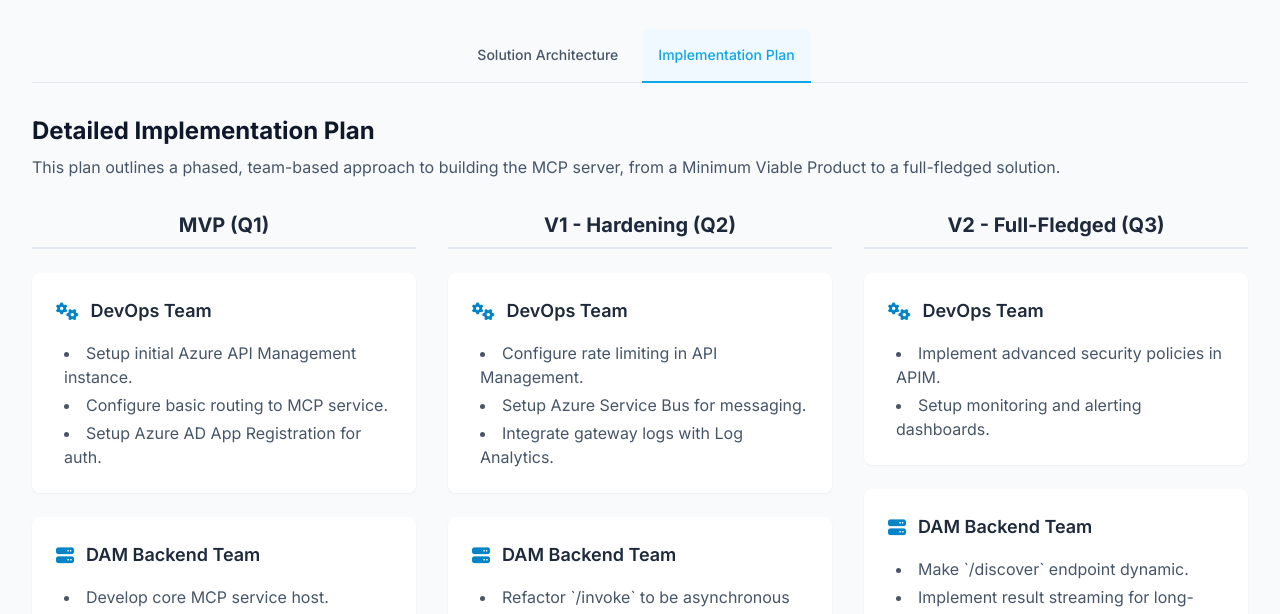
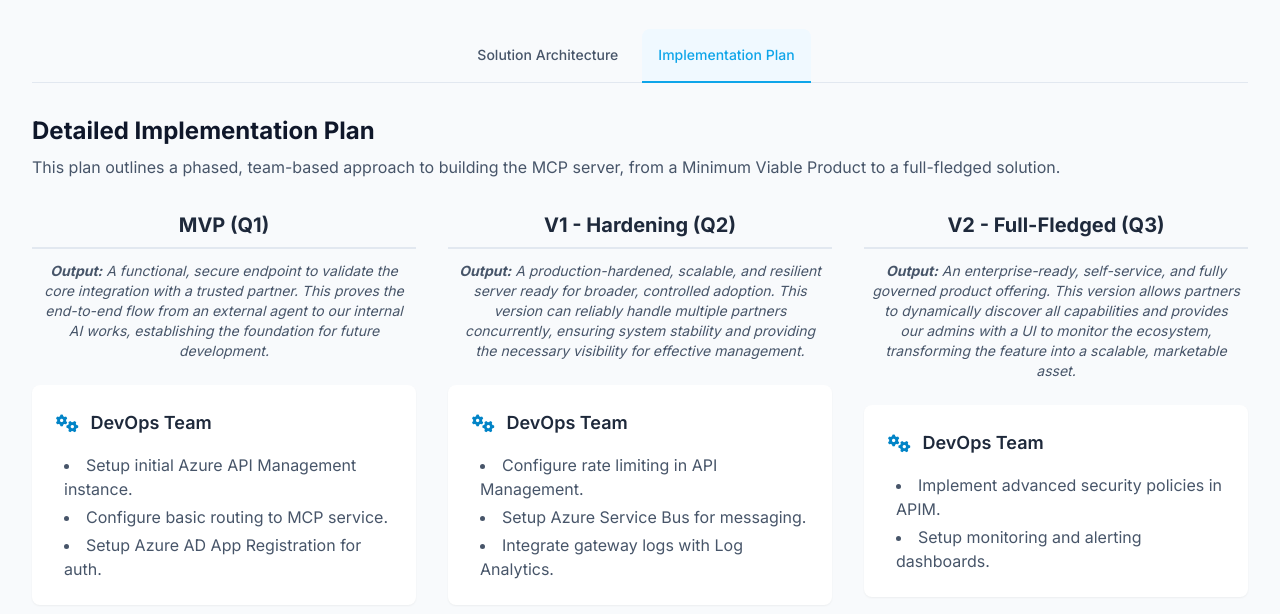
Before and after one commit to davidngo0296/research1, a plain HTML site: page index.html in a window 1280 px wide. Both pictures are taken after a click on the button "Implementation Plan". Shown: the part 111-725 px from the top of the page. Drawn offline with nearby package versions, Linux system fonts and the light colour scheme.

Commit message:
udpate content

```diff
--- a/index.html
+++ b/index.html
@@ -13,7 +13,7 @@
     <!-- Visualization & Content Choices:
         - Report Info: System components (MCP, SK, DAM) and interaction flow -> Goal: Organize/Relationships -> Presentation: Interactive diagram built with HTML/CSS -> Interaction: Clickable component blocks that filter detailed content -> Justification: Visually clarifies complex system interactions, promoting exploration over passive reading. Method: HTML/Tailwind.
         - Report Info: Analysis of missing technical components (API Gateway, etc.) -> Goal: Compare/Inform -> Presentation: Tabbed interface showing options in a comparison table and the final recommendation -> Interaction: User selects a component to view its details -> Justification: Structures the decision-making process, making it easy to compare alternatives and understand the rationale for the optimal choice. Method: Dynamic HTML with JS.
-        - Report Info: Implementation plan from MVP to full-fledged -> Goal: Change/Organize -> Presentation: Multi-column layout with team-specific task cards -> Interaction: Static display -> Justification: Provides a clear, granular breakdown of responsibilities for each project phase, mirroring familiar DevOps/Agile formats. Method: HTML/Tailwind.
+        - Report Info: Implementation plan from MVP to full-fledged -> Goal: Change/Organize -> Presentation: Multi-column layout with team-specific task cards and descriptive paragraphs for each phase -> Interaction: Static display -> Justification: Provides a clear, granular breakdown of responsibilities and product outcomes for each project phase. Method: HTML/Tailwind.
     -->
     <!-- CONFIRMATION: NO SVG graphics used. NO Mermaid JS used. -->
     <style>
@@ -140,7 +140,10 @@
                 <div class="grid grid-cols-1 lg:grid-cols-3 gap-8">
                     <!-- MVP Column -->
                     <div class="space-y-6">
-                        <h3 class="text-xl font-bold text-center text-slate-800 border-b-2 pb-2 border-slate-200">MVP (Q1)</h3>
+                        <div class="text-center">
+                            <h3 class="text-xl font-bold text-slate-800 border-b-2 pb-2 border-slate-200">MVP (Q1)</h3>
+                            <p class="text-sm text-slate-600 mt-3 px-2 italic"><strong>Output:</strong> A functional, secure endpoint to validate the core integration with a trusted partner. This proves the end-to-end flow from an external agent to our internal AI works, establishing the foundation for future development.</p>
+                        </div>
                         <div class="bg-white p-6 rounded-lg shadow-sm space-y-4">
                             <h4 class="font-semibold text-lg flex items-center"><i class="fas fa-cogs mr-3 text-sky-600"></i>DevOps Team</h4>
                             <ul class="list-disc list-inside text-slate-600 space-y-1 pl-2">
@@ -162,7 +165,10 @@
                     </div>
                     <!-- V1 Column -->
                     <div class="space-y-6">
-                        <h3 class="text-xl font-bold text-center text-slate-800 border-b-2 pb-2 border-slate-200">V1 - Hardening (Q2)</h3>
+                         <div class="text-center">
+                            <h3 class="text-xl font-bold text-slate-800 border-b-2 pb-2 border-slate-200">V1 - Hardening (Q2)</h3>
+                            <p class="text-sm text-slate-600 mt-3 px-2 italic"><strong>Output:</strong> A production-hardened, scalable, and resilient server ready for broader, controlled adoption. This version can reliably handle multiple partners concurrently, ensuring system stability and providing the necessary visibility for effective management.</p>
+                        </div>
                          <div class="bg-white p-6 rounded-lg shadow-sm space-y-4">
                             <h4 class="font-semibold text-lg flex items-center"><i class="fas fa-cogs mr-3 text-sky-600"></i>DevOps Team</h4>
                             <ul class="list-disc list-inside text-slate-600 space-y-1 pl-2">
@@ -182,7 +188,10 @@
                     </div>
                     <!-- V2 Column -->
                     <div class="space-y-6">
-                        <h3 class="text-xl font-bold text-center text-slate-800 border-b-2 pb-2 border-slate-200">V2 - Full-Fledged (Q3)</h3>
+                         <div class="text-center">
+                            <h3 class="text-xl font-bold text-slate-800 border-b-2 pb-2 border-slate-200">V2 - Full-Fledged (Q3)</h3>
+                             <p class="text-sm text-slate-600 mt-3 px-2 italic"><strong>Output:</strong> An enterprise-ready, self-service, and fully governed product offering. This version allows partners to dynamically discover all capabilities and provides our admins with a UI to monitor the ecosystem, transforming the feature into a scalable, marketable asset.</p>
+                        </div>
                          <div class="bg-white p-6 rounded-lg shadow-sm space-y-4">
                             <h4 class="font-semibold text-lg flex items-center"><i class="fas fa-cogs mr-3 text-sky-600"></i>DevOps Team</h4>
                             <ul class="list-disc list-inside text-slate-600 space-y-1 pl-2">
```
